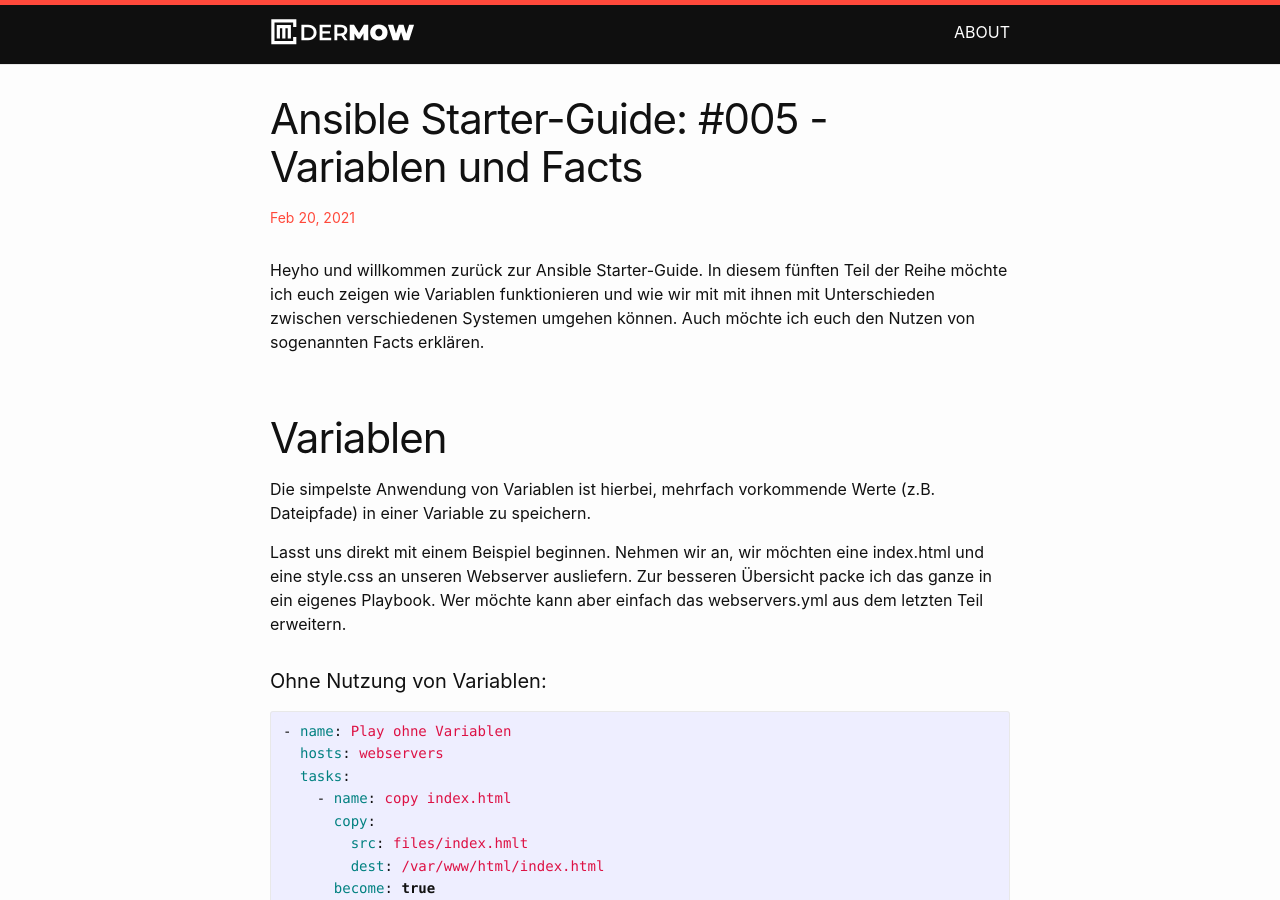
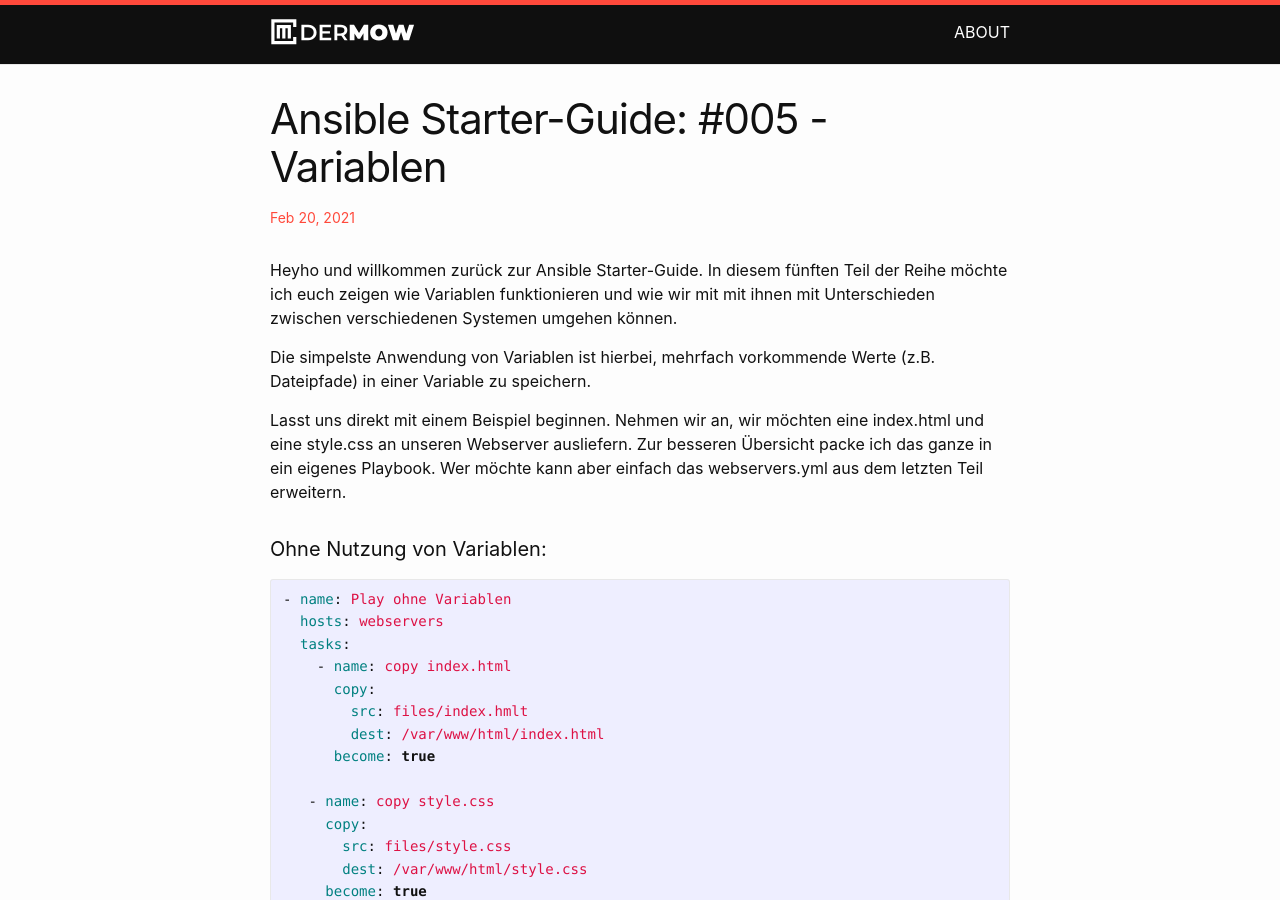
Before and after one commit to dermow/staging, a Jekyll site: the page built from _posts/2021-02-20-ansible-guide-5.markdown, in a window 1280 px wide and 900 px high. Built offline with Jekyll 4.4.1, drawn with Linux system fonts in a browser that asks for light colours; comment, search, counter and statistics services are not loaded.

Commit message:
Update 2021-02-20-ansible-guide-5.markdown

```diff
--- a/_posts/2021-02-20-ansible-guide-5.markdown
+++ b/_posts/2021-02-20-ansible-guide-5.markdown
@@ -1,14 +1,12 @@
 ---
 layout: post
-title:  "Ansible Starter-Guide: #005 - Variablen und Facts"
+title:  "Ansible Starter-Guide: #005 - Variablen"
 date:   2021-02-20 16:57:42 +0100
 categories: Ansible
 ---
 
 Heyho und willkommen zurück zur Ansible Starter-Guide. In diesem fünften Teil der Reihe möchte ich euch zeigen wie Variablen funktionieren und wie wir mit
-mit ihnen mit Unterschieden zwischen verschiedenen Systemen umgehen können. Auch möchte ich euch den Nutzen von sogenannten Facts erklären.
-
-# Variablen
+mit ihnen mit Unterschieden zwischen verschiedenen Systemen umgehen können.
 
 Die simpelste Anwendung von Variablen ist hierbei, mehrfach vorkommende Werte (z.B. Dateipfade) in einer Variable zu speichern.
 
```
